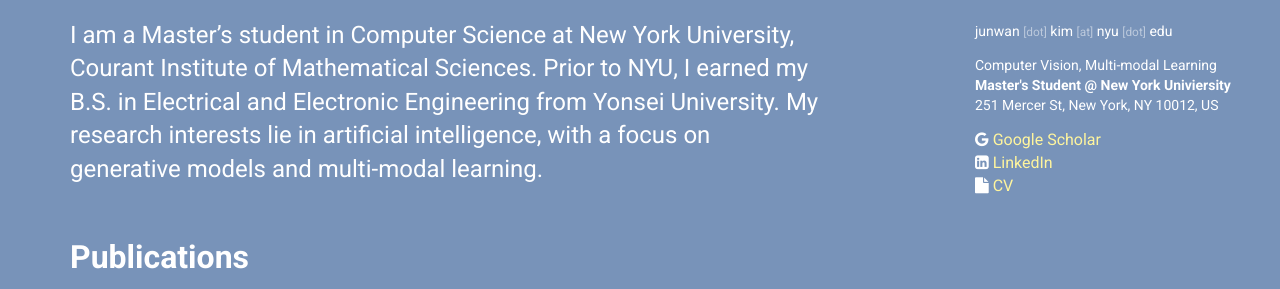
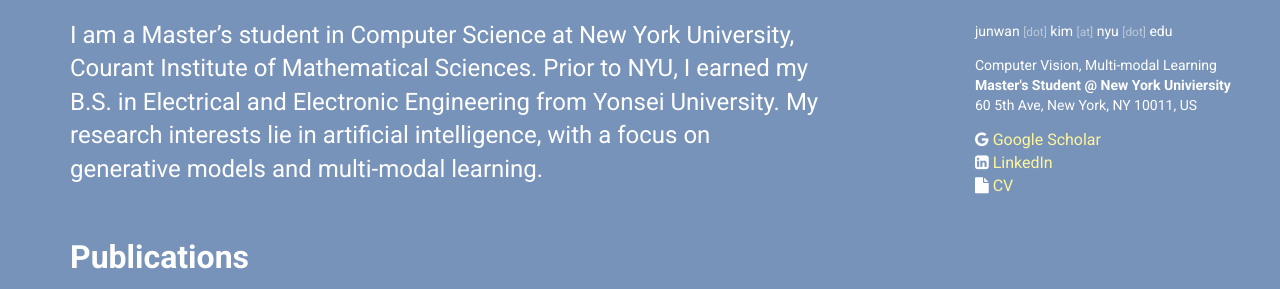
Before and after one commit to junwankimm/junwankimm.github.io, a Jekyll site: the page built from index.html, in a window 1280 px wide. Shown: the part 257-546 px from the top of the page. Built offline with Jekyll 4.4.1, drawn with Linux system fonts in a browser that asks for light colours; nearby versions of some CDN libraries.

Commit message:
changed address

```diff
--- a/_data/personal.yml
+++ b/_data/personal.yml
@@ -13,7 +13,7 @@ department: Computer Vision, Multi-modal Learning
 institution: <b>Master's Student @ New York Univiersity</b>
 
 mailing_address: >
-  251 Mercer St, New York, NY 10012, US
+  60 5th Ave, New York, NY 10011, US
 
 profiles:
   -
```
